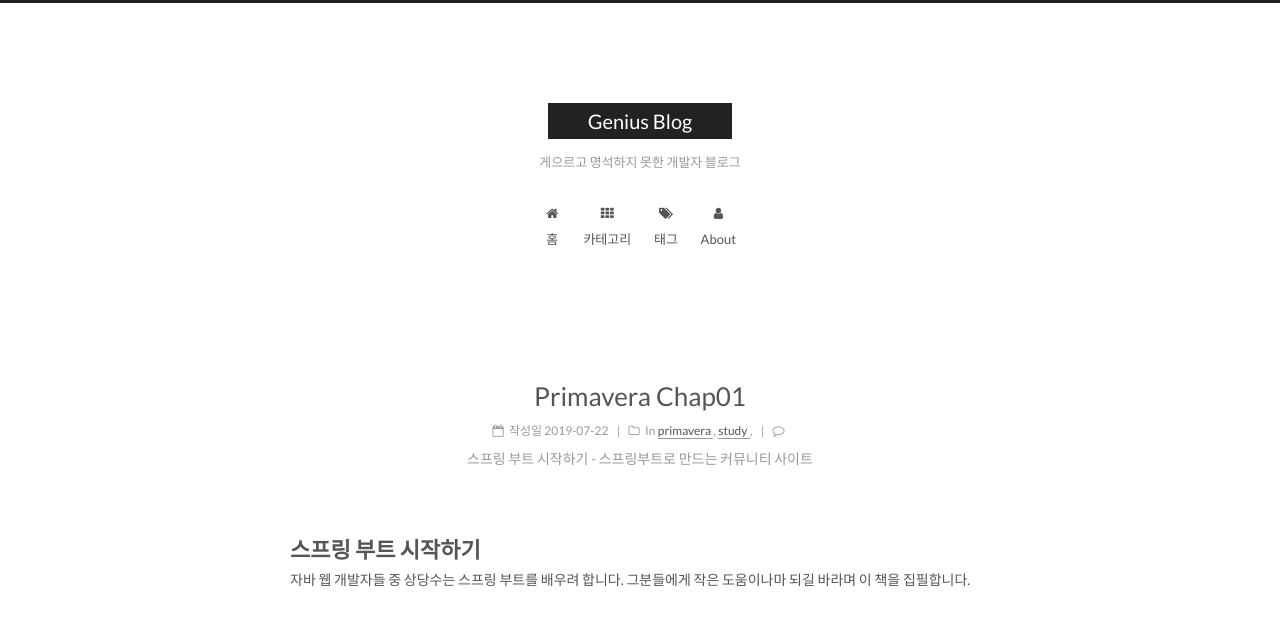
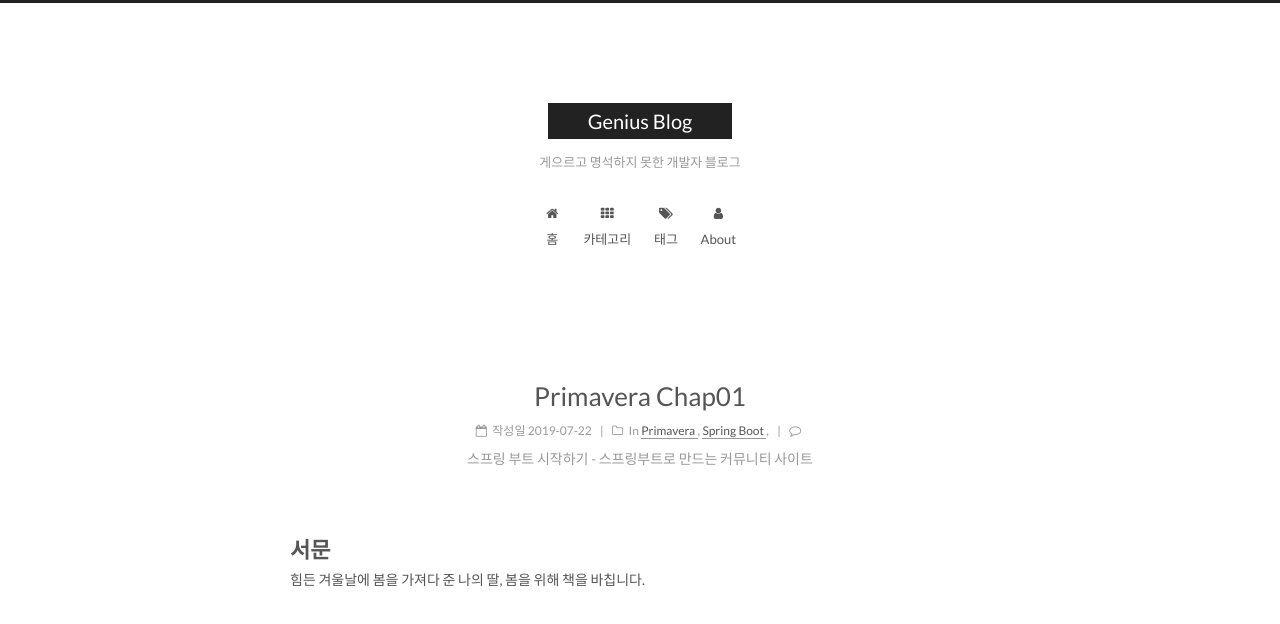
Before and after one commit to csj4032/csj4032.github.io, a Jekyll site: the page built from _posts/2019-07-22-Primavera-Chap01.md, in a window 1280 px wide. Shown: the top 624 px of the page. Built offline with Jekyll 4.4.1, drawn with Linux system fonts in a browser that asks for light colours; comment, search, counter and statistics services are not loaded; some of the changed text lies outside the part shown.

Commit message:
스프링부트 챕터 01 수정

```diff
--- a/_posts/2019-07-22-Primavera-Chap01.md
+++ b/_posts/2019-07-22-Primavera-Chap01.md
@@ -2,15 +2,20 @@
 title: Primavera Chap01
 description: 스프링 부트 시작하기 - 스프링부트로 만드는 커뮤니티 사이트
 categories:
- - primavera
- - study
+ - Primavera
+ - Spring Boot
 tags:
  - 스프링 부트, Phil Webb, Spring Boot Team
 comments: true
 ---
 
+# 서문
+
+힘든 겨울날에 봄을 가져다 준 나의 딸, 봄을 위해 책을 바칩니다.
+
+자바 웹 개발자들 중 상당수는 스프링 부트를 배우려 합니다. 그분들에게 작은 도움이나마 되길 바라며 이 책을 집필합니다.
+
 # 스프링 부트 시작하기
-자바 웹 개발자들 중 상당수는 스프링 부트를 배우려 합니다. 그분들에게 작은 도움이나마 되길 바라며 이 책을 집필합니다.
 
 ## 스프링 부트 소개
 ![Spring Boot in Context](http://blog.springsource.org/wp-content/uploads/2013/08/spring.png)
```
Also changed, not shown: _posts/2019-07-22-Primavera-Chap02.md (+6 -6 lines).
